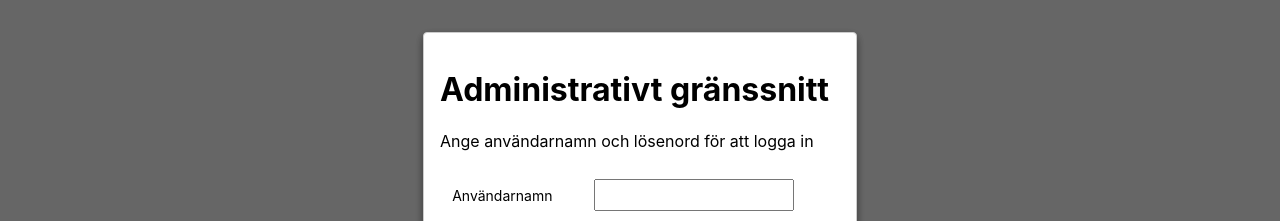
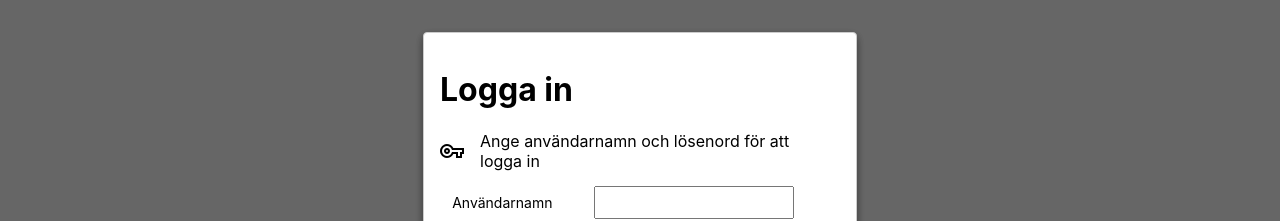
Before and after one commit to xlsson/pattern-admin, a React (Create React App) app: page / in a window 1280 px wide. Shown: the part 208-429 px from the top of the page. Built offline with nearby package versions, Linux system fonts and the light colour scheme; no server answers.

Commit message:
UI improvement

```diff
--- a/src/components/LoginModal.js
+++ b/src/components/LoginModal.js
@@ -10,7 +10,7 @@ LoginModal.propTypes = {
 function LoginModal(props) {
     const msg = {
         welcome: "Ange användarnamn och lösenord för att logga in",
-        fail: "Fel användarnamn eller lösen. Försök igen."
+        fail: "Fel användarnamn eller lösenord"
     };
     const [username, setUsername] = useState("");
     const [password, setPassword] = useState("");
@@ -33,8 +33,13 @@ function LoginModal(props) {
     return (
         <div className="login-modal-background">
             <div className="modal-box">
-                <h1>Administrativt gränssnitt</h1>
-                <p>{message}</p>
+                <h1>Logga in</h1>
+                <div className="icon-and-label-wrapper">
+                    <span className="material-icons">
+                        {(message === msg.welcome) ? "vpn_key" : "error"}
+                    </span>
+                    <div>{message}</div>
+                </div>
                 <table>
                     <tbody>
                         <tr>
```
